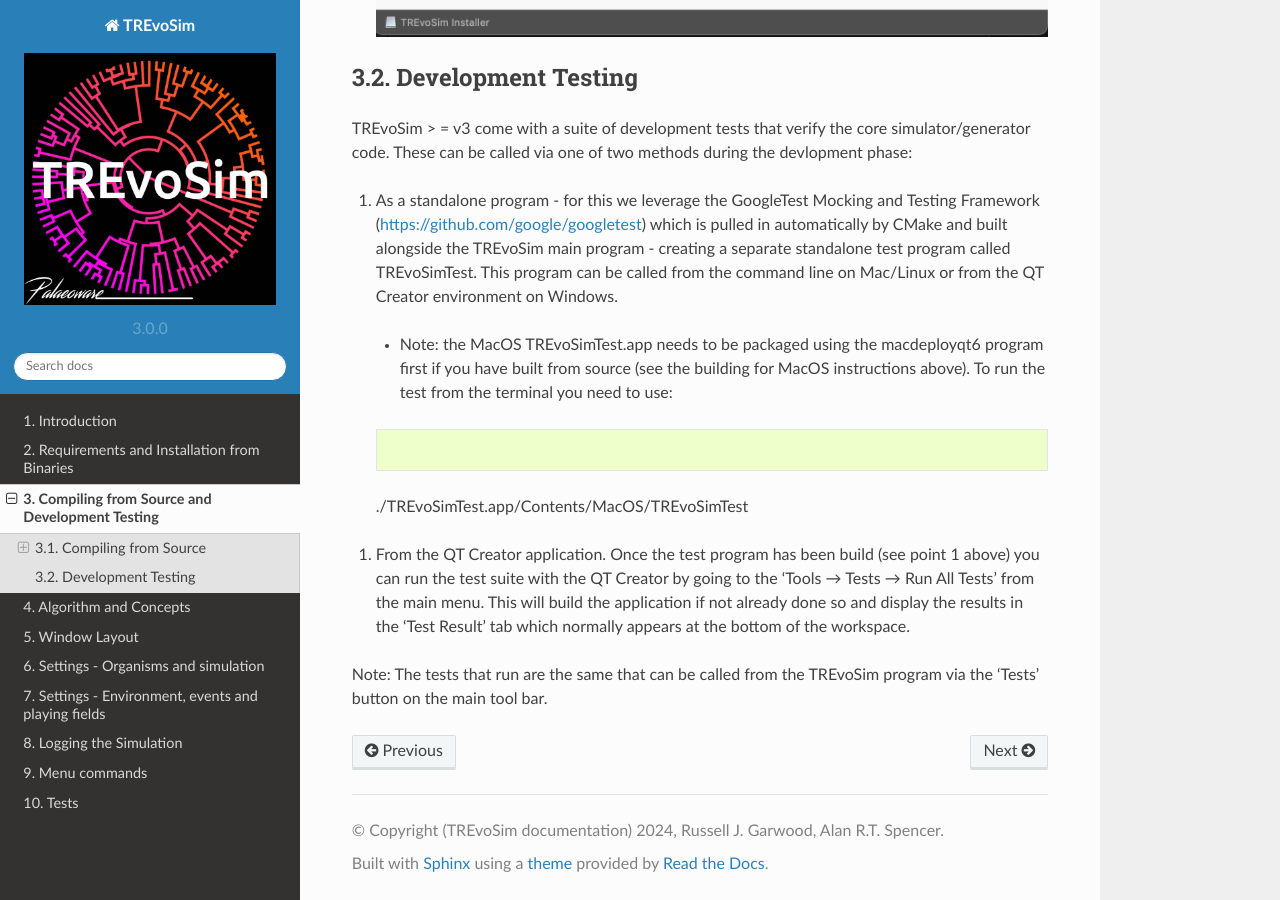
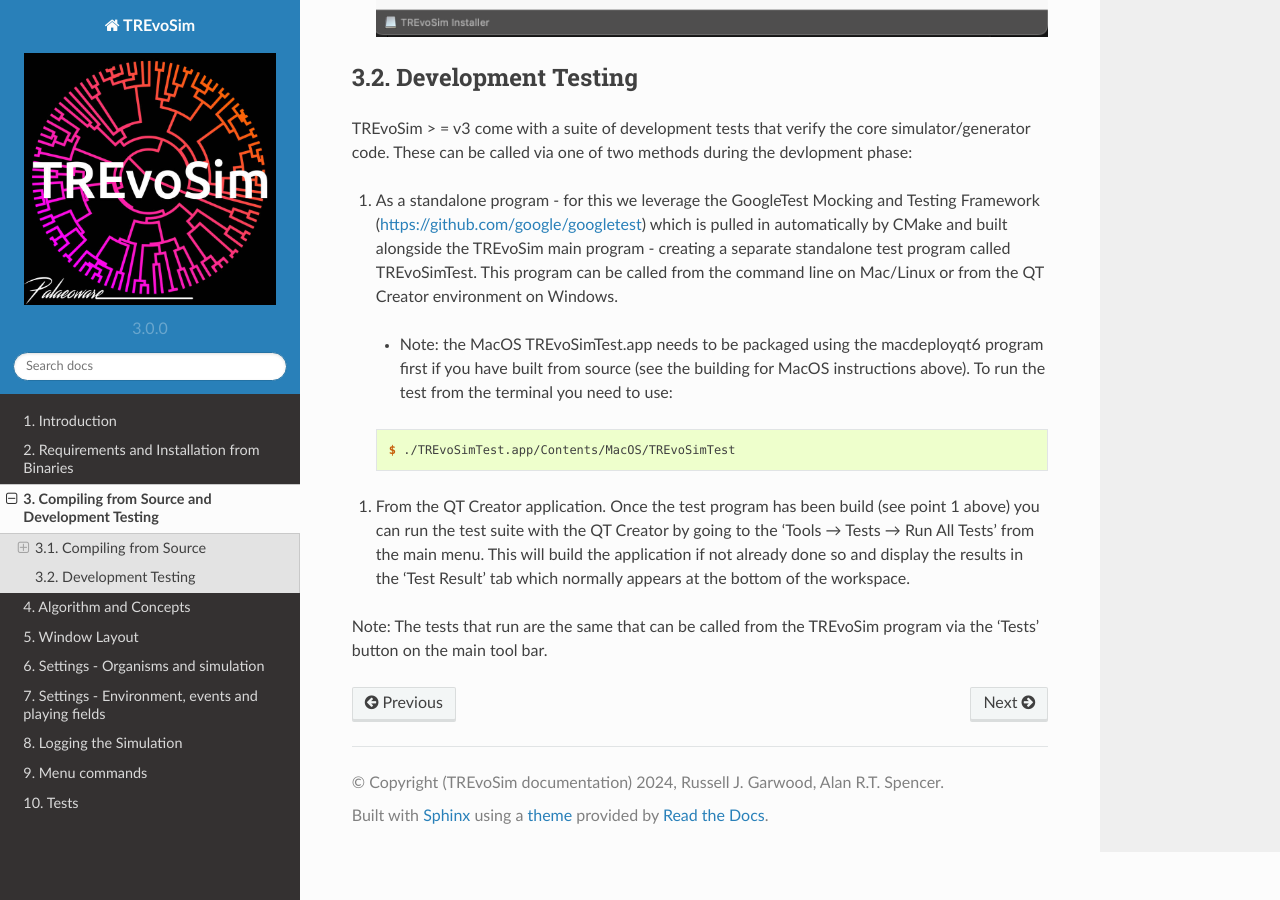
Before and after one commit to palaeoware/trevosim, a Sphinx documentation site: the page built from docs/buildingfromsource.rst, in a window 1280 px wide and 900 px high, scrolled down 8633 px. Built offline with Sphinx 7.4.7 and the Read the Docs theme 2.0.0, drawn with Linux system fonts in a browser that asks for light colours.

```diff
--- a/docs/buildingfromsource.rst
+++ b/docs/buildingfromsource.rst
@@ -268,7 +268,7 @@ TREvoSim |gt| = v3 come with a suite of development tests that verify the core s
 
   .. code-block:: console
 
-  ./TREvoSimTest.app/Contents/MacOS/TREvoSimTest
+    $ ./TREvoSimTest.app/Contents/MacOS/TREvoSimTest
 
 #. From the QT Creator application. Once the test program has been build (see point 1 above) you can run the test suite with the QT Creator by going to the 'Tools |rarr| Tests |rarr| Run All Tests' from the main menu. This will build the application if not already done so and display the results in the 'Test Result' tab which normally appears at the bottom of the workspace.
 
```
